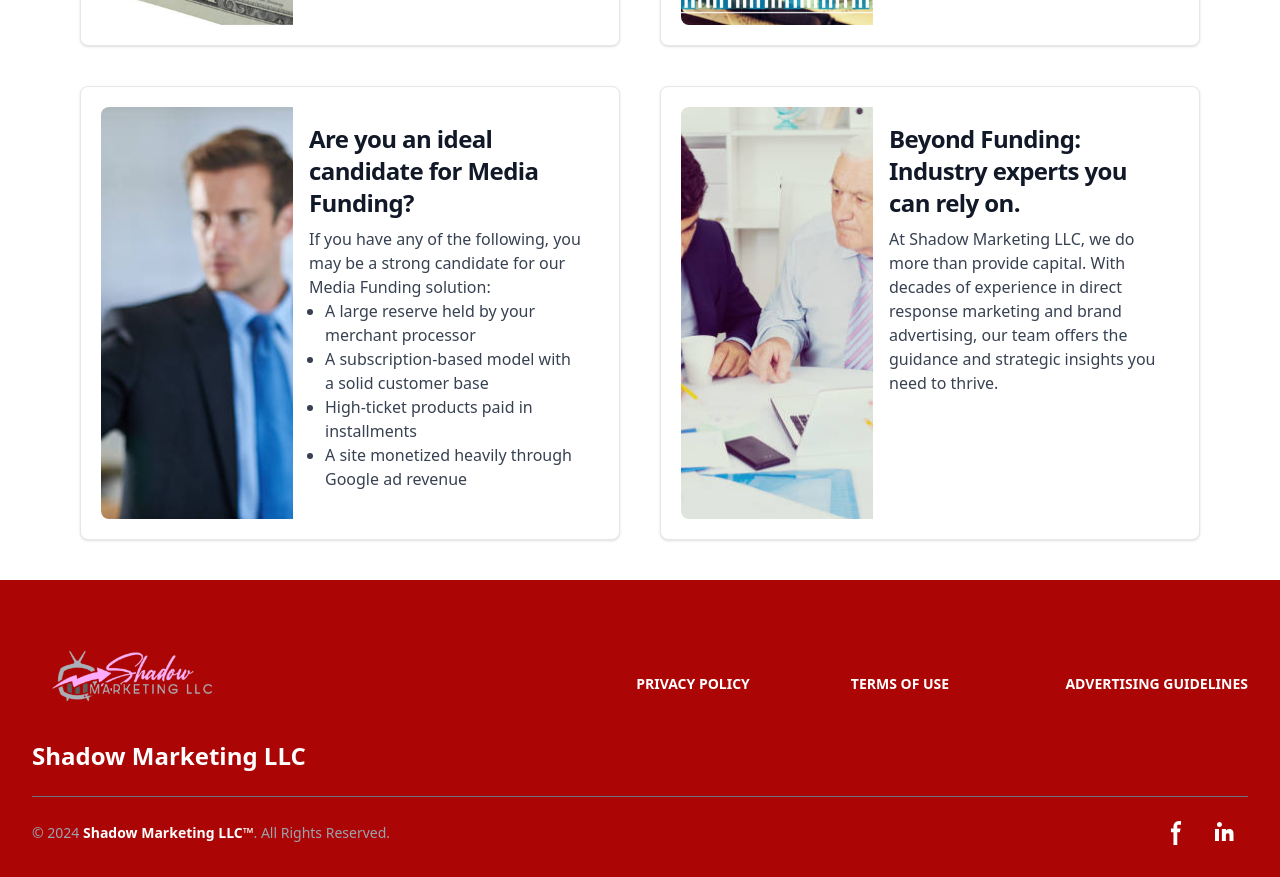
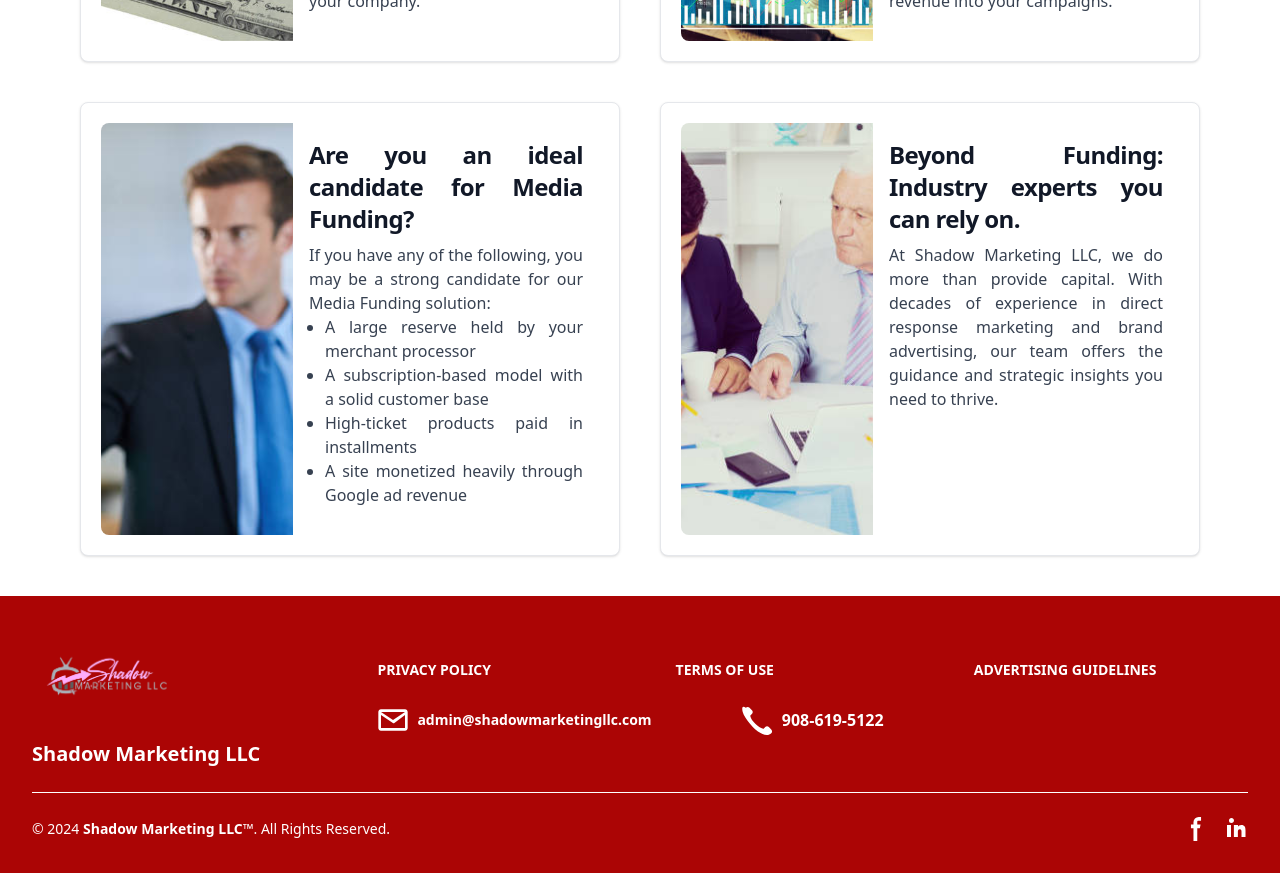
Before and after one commit to ansh-pachauri/optimumClone, a React (Vite) app: page /funding in a window 1280 px wide. Shown: the part 680-1557 px from the top of the page. Built offline with nearby package versions, Linux system fonts and the light colour scheme.

Commit message:
final point done

```diff
--- a/src/assets/assets.js
+++ b/src/assets/assets.js
@@ -38,13 +38,15 @@ import shadowlogo from "./shadowlogo.png"
 import typewrt from "./typewrt.jpg"
 import clogo from "./clogo.png"
 import contact from "./contact.jpg"
+import letaconnecticon from "./letsconnecticon.jpg"
+import contact1 from "./contact-min.jpg"
 
 export const assets ={
     letimage,admarketing,banner,ottmarketing,product,socialmedia,videoadd,
     letsimage2,man,mediafund,nondilute,topfundimg,beyound,
     letimagedit,shadowlogo,typewrt,clogo,
     linkedln,contact,
-    facebook,
+    facebook,letaconnecticon,contact1,
     instagram,
     logo,
     service,
--- a/src/components/Card.jsx
+++ b/src/components/Card.jsx
@@ -11,7 +11,7 @@ const Card = () => {
         <h4 className="font-bold text-black text-3xl mb-5  ">
         Your Business is one step away from achieving your goals.
         </h4>
-        <p className="font-semibold text-gray-700 text-center text-xl">
+        <p className="font-semibold text-gray-700 text-center text-xl  ">
         No one understands direct-response business challenges like Shadow Marketing LLC. We recognize the difficulty of finding a reliable funding partner, especially in the dynamic world of direct response, e-commerce, and DTC marketing. We’ve developed a solution to ensure you can secure the capital required for growth without relinquishing equity. It’s your vision, your hard work, and your success—kept entirely in your hands.
         </p>
       </div>
@@ -28,11 +28,11 @@ const Card = () => {
             src={assets.nondilute}
             alt="Non-Dilutive Funding"
           />
-          <div className="flex flex-col justify-between p-4 leading-normal">
+          <div className="flex flex-col  justify-between p-4 leading-normal">
             <h5 className="mb-2 text-2xl font-bold tracking-tight text-gray-900 dark:text-white transition ease-linear delay-75 hover:bg-re">
               What Is Non-Dilutive Funding?
             </h5>
-            <p className="mb-3 font-normal text-gray-700 dark:text-gray-400">
+            <p className="mb-3 font-normal text-justify text-gray-700 dark:text-gray-400">
               Non-dilutive funding means that you maintain complete ownership of your business. Unlike other funding channels that seek equity, we provide the credit you need to expand without taking a stake in your company.
             </p>
           </div>
@@ -48,11 +48,11 @@ const Card = () => {
             src={assets.mediafund}
             alt="Media Funding"
           />
-          <div className="flex flex-col justify-between p-4 leading-normal">
+          <div className="flex flex-col  justify-between p-4 leading-normal">
             <h5 className="mb-2 text-2xl font-bold tracking-tight text-gray-900 dark:text-white">
               How does Media Funding work?
             </h5>
-            <p className="mb-3 font-normal text-gray-700 dark:text-gray-400">
+            <p className="mb-3 font-normal text-justify text-gray-700 dark:text-gray-400">
               Media funding is a specialized credit line allocated exclusively for your marketing and advertising efforts. With guaranteed media funding, you can expand your reach without constantly reinvesting operational revenue into your campaigns.
             </p>
           </div>
@@ -68,11 +68,11 @@ const Card = () => {
             src={assets.man}
             alt="Ideal Candidate for Media Funding"
           />
-          <div className="flex flex-col justify-between p-4 leading-normal">
-            <h5 className="mb-2 text-2xl font-bold tracking-tight text-gray-900 dark:text-white">
+          <div className="flex flex-col  justify-between p-4 leading-normal">
+            <h5 className="mb-2 text-2xl font-bold tracking-tight lg:text-justify text-gray-900 dark:text-white">
               Are you an ideal candidate for Media Funding?
             </h5>
-            <p className="mb-3 font-normal text-gray-700 dark:text-gray-400">
+            <p className="mb-3 font-normal text-justify text-gray-700 dark:text-gray-400">
               If you have any of the following, you may be a strong candidate for our Media Funding solution:
               <ul className="list-disc ml-4">
                 <li>A large reserve held by your merchant processor</li>
@@ -94,11 +94,11 @@ const Card = () => {
             src={assets.beyound}
             alt="Beyond Funding"
           />
-          <div className="flex flex-col justify-between p-4 leading-normal">
-            <h5 className="mb-2 text-2xl font-bold tracking-tight text-gray-900 dark:text-white">
+          <div className="flex flex-col  justify-between p-4 leading-normal">
+            <h5 className="mb-2 text-2xl font-bold tracking-tight text-gray-900 dark:text-white lg:text-justify">
               Beyond Funding: Industry experts you can rely on.
             </h5>
-            <p className="mb-3 font-normal text-gray-700 dark:text-gray-400">
+            <p className="mb-3 font-normal text-justify text-gray-700 dark:text-gray-400">
               At Shadow Marketing LLC, we do more than provide capital. With decades of experience in direct response marketing and brand advertising, our team offers the guidance and strategic insights you need to thrive.
             </p>
           </div>
--- a/src/components/Contact.jsx
+++ b/src/components/Contact.jsx
@@ -68,7 +68,7 @@ const Contact = () => {
     <>
       <div className="flex flex-col items-center justify-between lg:flex-row  p-8 sm:p-8 bg-white space-y-4 lg:space-y-0">
         <div className="mb-8 lg:mb-0 lg:max-w-md xl:max-w-2xl">
-          <img src={assets.letsimage2} className="w-full max-w-2xl rounded-lg" />
+          <img src={assets.letaconnecticon} className="w-full max-w-2xl rounded-lg" />
         </div>
         {/* rightside form */}
         <div className="w-full lg:max-w-md xl:max-w-2xl bg-white  sm:p-8 max-w-2xl p-8 rounded-lg ">
@@ -196,7 +196,7 @@ const Contact = () => {
             <p className=" font-bold text-[#E35F58] mt-6 text-[12px] sm:text-sm">We do not intend to collect or process personal information. Nevertheless, if you provide such information to us, you affirmatively consent to us collecting and processing it. </p>
 
             <input type="submit"
-             className="mt-4 w-full bg-[#E35F58] text-white font-bold py-2 rounded-md hover:bg-blue-600 focus:outline-none focus:ring-2 focus:ring-blue-500 focus:ring-opacity-50" />
+             className="mt-4 w-full bg-[#AB0505] text-white font-bold py-2 rounded-md hover:bg-[#E35F58] focus:outline-none focus:ring-2 focus:ring-blue-500 focus:ring-opacity-50" />
           </form>
         </div>
       </div>
--- a/src/components/Footer2.jsx
+++ b/src/components/Footer2.jsx
@@ -6,57 +6,80 @@ const Footer2 = () => {
   return (
     <>
       <footer className="bg-[#AB0505] text-white">
-        <div className="mx-auto w-full max-w-screen-xl p-6 lg:p-8">
-          <div className="flex flex-col md:flex-row md:justify-between md:items-center">
-            <div className="mb-6 md:mb-0 flex flex-col items-center md:flex-row md:items-start">
+        <div className="mx-auto w-full max-w-screen-xl px-12 item-center py-8 sm:px-6 lg:px-8">
+          <div className="flex flex-col md:flex-row md:justify-between md:items-center gap-8 md:gap-0">
+            {/* Logo and Company Name */}
+            <div className="flex flex-col items-center md:items-start">
               <Link
                 to="/"
                 className="flex flex-col items-center md:items-start"
               >
                 <img
                   src={assets.clogo}
-                  className="h-32 mb-2 md:mb-0 md:mr-4"
+                  className="h-24 mb-4"
                   alt="Marketing Logo"
                 />
-                <span className="text-2xl font-bold  text-center md:text-left">
+                <span className="text-xl font-bold  flex items-start text-center md:text-left">
                   Shadow Marketing LLC
                 </span>
               </Link>
             </div>
-            <div className="grid grid-cols-2 gap-6 sm:gap-8 sm:grid-cols-3">
-              <div>
-                <a
-                  href="#"
-                  className="text-white hover:underline"
+
+            {/* Navigation Links */}
+            <div className="grid grid-cols-2 sm:grid-cols-3 gap-6 text-sm justify-between text-left md:text-left">
+              <Link to="#" className="hover:underline">
+                <h2 className="font-bold uppercase">Privacy Policy</h2>
+              </Link>
+              <Link to="#" className="hover:underline">
+                <h2 className="font-bold uppercase">Terms of Use</h2>
+              </Link>
+              <Link to="#" className="hover:underline">
+                <h2 className="font-bold uppercase">Advertising Guidelines</h2>
+              </Link>
+              <a
+                href="mailto:admin@shadowmarketingllc.com"
+                className="flex flex-col sm:flex-row items-center justify-center gap-2 hover:text-gray-300 break-words w-full sm:w-auto"
+              >
+                <svg
+                  className="w-6 h-6 sm:w-8 sm:h-8"
+                  xmlns="http://www.w3.org/2000/svg"
+                  fill="currentColor"
+                  viewBox="0 0 24 24"
                 >
-                  <h2 className="mb-4 text-sm font-semibold uppercase">
-                    Privacy Policy
-                  </h2>
-                </a>
-              </div>
-              <div>
-                <a href="#" className="text-white hover:underline">
-                  <h2 className="mb-4 text-sm font-semibold uppercase">
-                    Terms of Use
-                  </h2>
-                </a>
-              </div>
-              <div>
-                <a
-                  href="#"
-                  className="text-white hover:underline"
+                  <path d="M3 4c-1.1 0-2 .9-2 2v12c0 1.1.9 2 2 2h18c1.1 0 2-.9 2-2V6c0-1.1-.9-2-2-2H3zm18 2-9 5.99L3 6h18zM3 8.27l8.91 5.94c.34.22.79.22 1.13 0L21 8.27V18H3V8.27z" />
+                </svg>
+                <span className="truncate sm:text-left font-bold text-white  " title="admin@shadowmarketingllc.com">
+                  admin@shadowmarketingllc.com
+                </span>
+
+                {/* <span className="font-bold text-sm sm:text-base text-center sm:text-left ">
+                  admin@shadowmarketingllc.com
+                </span> */}
+              </a>
+              <a
+                href="tel:908-619-5122"
+                className="flex flex-col sm:flex-row items-center justify-center gap-2 hover:text-gray-300 break-words w-full sm:w-auto"
+              >
+                <svg
+                  className="w-6 h-6 sm:w-8 sm:h-8"
+                  xmlns="http://www.w3.org/2000/svg"
+                  fill="currentColor"
+                  viewBox="0 0 24 24"
                 >
-                  <h2 className="mb-4 text-sm font-semibold uppercase">
-                    Advertising Guidelines
-                  </h2>
-                </a>
-              </div>
-
+                  <path d="M2.86 2.86C3.68 2.04 4.84 2.04 5.66 2.86L7.46 4.66C8.2 5.4 8.23 6.59 7.52 7.36L6.3 8.58C6.21 8.67 6.17 8.8 6.2 8.92C6.68 10.9 7.97 12.8 9.98 14.81C11.99 16.83 13.88 18.11 15.86 18.6C16 18.63 16.13 18.59 16.22 18.49L17.44 17.28C18.21 16.57 19.4 16.6 20.14 17.34L21.94 19.14C22.76 19.96 22.76 21.12 21.94 21.94C20.14 23.74 17.58 23.75 14.26 21.93C11.13 20.21 8.31 17.74 5.82 14.55C3.35 11.38 1.26 8.54 0.54 5.95C-0.19 3.36 0.04 0.88 2.86 2.86Z" />
+                </svg>
+                <span className="font-bold text-sm sm:text-base text-center sm:text-left">
+                  908-619-5122
+                </span>
+              </a>
             </div>
           </div>
-          <hr className="my-6 border-gray-500" />
-          <div className="flex flex-col sm:flex-row sm:justify-between sm:items-center">
-            <span className="text-sm text-gray-400 text-center sm:text-left">
+
+          <hr className="my-6 border-white" />
+
+          {/* Footer Bottom Section */}
+          <div className="flex flex-col sm:flex-row justify-between items-center text-sm text-white">
+            <span className="mb-4 sm:mb-0">
               © 2024
               <Link to="/" className="hover:underline text-white font-semibold">
                 {" "}
@@ -64,10 +87,10 @@ const Footer2 = () => {
               </Link>
               . All Rights Reserved.
             </span>
-            <div className="flex mt-4 sm:mt-0 justify-center">
+            <div className="flex gap-4">
               <a
                 href="https://www.facebook.com/mobiletech2020"
-                className="text-white hover:text-gray-300 mx-3"
+                className="hover:text-gray-300"
               >
                 <svg
                   className="w-6 h-6"
@@ -75,19 +98,12 @@ const Footer2 = () => {
                   fill="currentColor"
                   viewBox="0 0 8 19"
                 >
-                  <path
-                    fillRule="evenodd"
-                    d="M6.135 3H8V0H6.135a4.147 4.147 0 0 0-4.142 4.142V6H0v3h2v9.938h3V9h2.021l.592-3H5V3.591A.6.6 0 0 1 5.592 3h.543Z"
-                    clipRule="evenodd"
-                  />
+                  <path d="M6.135 3H8V0H6.135a4.147 4.147 0 0 0-4.142 4.142V6H0v3h2v9.938h3V9h2.021l.592-3H5V3.591A.6.6 0 0 1 5.592 3h.543Z" />
                 </svg>
-                <span className="sr-only">Facebook page</span>
               </a>
-
-
               <a
                 href="https://www.linkedin.com/in/sheryl-herfurth-b89a919/"
-                className="text-white hover:text-gray-300 mx-3"
+                className="hover:text-gray-300"
               >
                 <svg
                   className="w-6 h-6"
@@ -97,7 +113,6 @@ const Footer2 = () => {
                 >
                   <path d="M4.98 3.5C4.98 2.12 6.1 1 7.48 1c1.38 0 2.5 1.12 2.5 2.5S8.86 6 7.48 6A2.5 2.5 0 0 1 4.98 3.5zM3 8h4v12H3V8zm7 0h4v1.69c.56-.81 1.57-1.69 3.31-1.69 3.54 0 4.19 2.33 4.19 5.36V20h-4v-5.04c0-1.2-.03-2.76-1.68-2.76-1.68 0-1.94 1.31-1.94 2.67V20h-4V8z" />
                 </svg>
-                <span className="sr-only">LinkedIn account</span>
               </a>
             </div>
           </div>
--- a/src/components/Header.jsx
+++ b/src/components/Header.jsx
@@ -13,11 +13,11 @@ const Header = () => {
 
   return (
     <>
-      <div className="header w-full h-28 bg-[#AB0505] flex items-center justify-between px-5 sm:px-10 lg:px-20">
+      <div className="header w-full h-32 bg-[#AB0505] flex items-center justify-between px-5 sm:px-10 lg:px-20">
         <div className="header1 flex items-center">
           <img
             src={assets.clogo}
-            className="w-[150px] sm:w-[200px] md:w-[250px] lg:w-[320px] lg:h-40"
+            className="w-[150px] sm:w-[200px] md:w-[250px] lg:w-[290px] lg:h-[120px]"
             alt="Logo"
           />
         </div>
--- a/src/pages/ContactUs.jsx
+++ b/src/pages/ContactUs.jsx
@@ -7,7 +7,7 @@ const Contactus = () => {
         <>
         <div className="relative w-full h-[400px]  sm:h-[300px] md:h-[400px]">
         {/* image  */}
-        <img src={assets.contact} className="w-full  h-full object-cover " />
+        <img src={assets.contact1} className="w-full  h-full object-cover " />
         <div className="absolute inset-0 flex items-center justify-center ">
           <div className="bg-[#E35F58] bg-opacity-50 w-full flex justify-center items-start py-6 mt-72 px-4 ml-10 mr-10 lg:ml-20 lg:mr-20 sm:px-20 md:px-32">
             <h1 className="text-white text-4xl sm:text-3xl md:text-4xl  font-bold">
@@ -22,7 +22,7 @@ const Contactus = () => {
             <div className="contactinfo flex justify-center flex-col items-center mt-16 px-4">
                 <div className="contactusheading">
                     <h1 className="text-gray-800 font-extrabold text-3xl md:text-5xl text-center">
-                        GET IN TOUCH WITH US<span className="text-[#f66709]">.</span>
+                        GET IN TOUCH WITH US.
                     </h1>
                 </div>
                 <div className="contactuspageinfo flex flex-col md:flex-row justify-evenly w-full mt-16 md:mt-20 space-y-10 md:space-y-0 md:space-x-10">
@@ -60,14 +60,14 @@ const Contactus = () => {
                         </div>
                         <div className="emailinfo flex flex-col items-center md:items-start">
                             <h2 className="text-[#2761f1] font-semibold text-xl md:text-2xl mb-4 md:mb-6">Email Address</h2>
-                            <h5 className="text-lg md:text-xl">Admin@shadowmarketingllc.com</h5>
+                            <h5 className="text-lg md:text-xl">admin@shadowmarketingllc.com</h5>
                         </div>
                     </div>
                 </div>
 
                 <div className="contactusheading mt-16 p-4 md:p-16">
                     <h1 className="text-gray-800 font-extrabold text-3xl md:text-5xl text-center leading-relaxed">
-                        Excited to elevate your business and brand <span className="text-[#f66709]">?</span> Fill out the form below, and let’s unlock new possibilities together<span className="text-[#f66709]">.</span>
+                        Excited to elevate your business and brand ? Fill out the form below, and let’s unlock new possibilities together.
                     </h1>
                 </div>
             </div>
--- a/src/pages/Product.jsx
+++ b/src/pages/Product.jsx
@@ -73,11 +73,11 @@ const Product = () => {
             </div>
             {/* Card Content */}
             <div className="p-6">
-              <h5 className="mb-2 text-2xl font-bold text-gray-900">
+              <h5 className="mb-2 text-2xl font-bold text-gray-900 text-justify">
                 {card.title}
 
               </h5>
-              <p className="text-gray-700 leading-relaxed whitespace-pre-line">
+              <p className="text-gray-700 leading-relaxed whitespace-pre-line text-justify">
                 {card.text}
               </p>
             </div>
```
Also changed, not shown: src/pages/Services.jsx (+3 -4 lines), src/assets/letsconnecticon.jpg (added), 1 other file (tests, documents, lock files or other folders).
